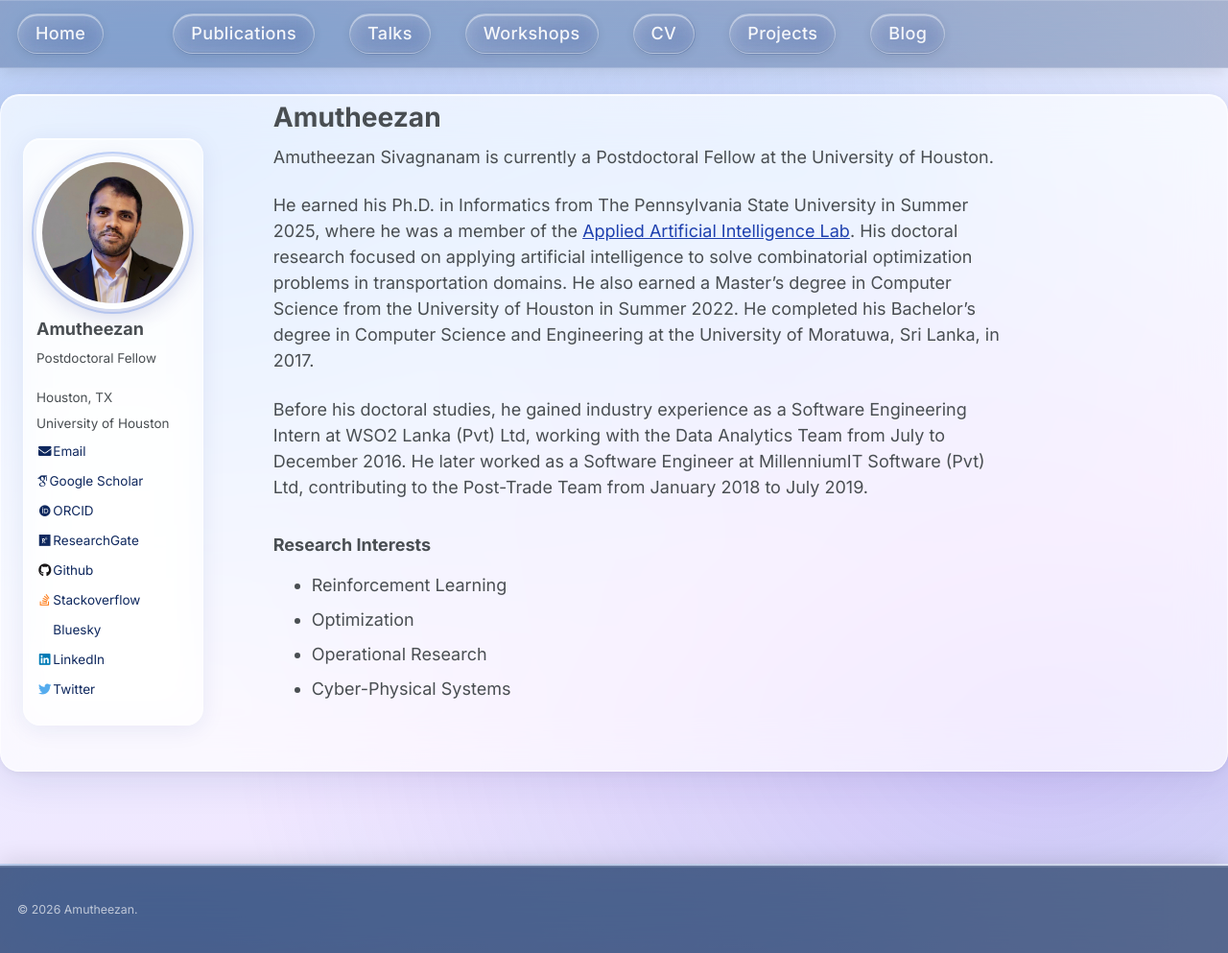
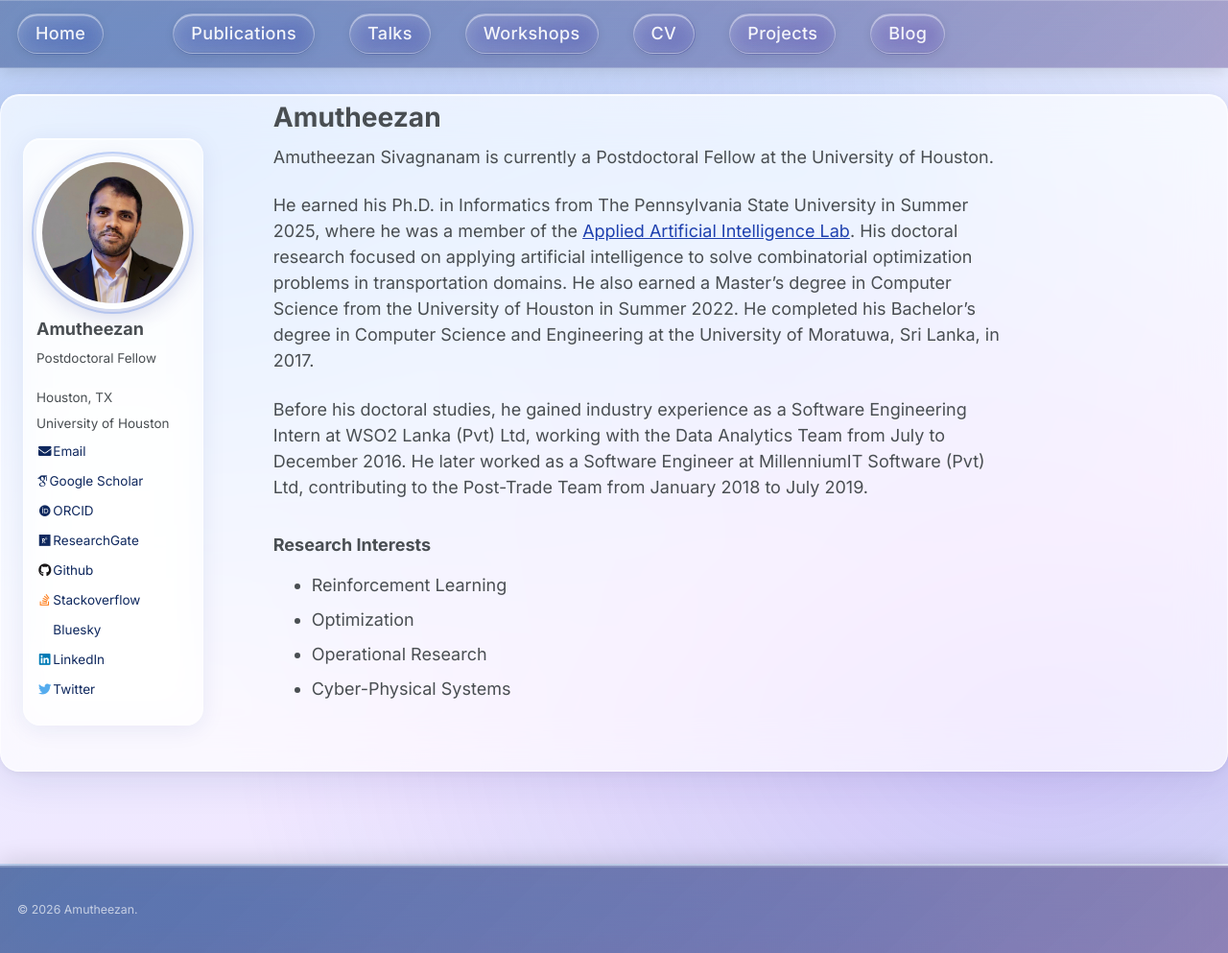
Before and after one commit to Amutheezan/amutheezan.github.io, a Jekyll site: the page built from _pages/about.md, in a window 1280 px wide and 993 px high. Shown: the whole window at 96% size. Built offline with Jekyll 4.4.1, drawn with Linux system fonts in a browser that asks for light colours; some web fonts are replaced.

Commit message:
Add blue-indigo gradient to header/footer, fix dropdown z-index

```diff
--- a/_sass/_footer.scss
+++ b/_sass/_footer.scss
@@ -20,11 +20,15 @@
           animation: intro 0.3s both;
   -webkit-animation-delay: 0.45s;
           animation-delay: 0.45s;
-  background: rgba(26, 47, 94, 0.7);
+  background: linear-gradient(
+    135deg,
+    rgba(30, 55, 120, 0.60) 0%,
+    rgba(55, 25, 110, 0.50) 100%
+  );
   backdrop-filter: blur(28px) saturate(180%);
   -webkit-backdrop-filter: blur(28px) saturate(180%);
-  border-top: 1px solid rgba(255, 255, 255, 0.15);
-  box-shadow: 0 -4px 24px rgba(0, 0, 0, 0.12), inset 0 1px 0 rgba(255, 255, 255, 0.1);
+  border-top: 1px solid rgba(255, 255, 255, 0.20);
+  box-shadow: 0 -4px 24px rgba(0, 0, 0, 0.14), inset 0 1px 0 rgba(255, 255, 255, 0.18);
 
   footer {
     @include clearfix;
--- a/_sass/_masthead.scss
+++ b/_sass/_masthead.scss
@@ -6,13 +6,17 @@
   position: sticky;
   top: 0;
   z-index: 20;
-  background: rgba(30, 50, 100, 0.30);
+  background: linear-gradient(
+    135deg,
+    rgba(30, 55, 120, 0.45) 0%,
+    rgba(55, 25, 110, 0.35) 100%
+  );
   backdrop-filter: blur(32px) saturate(200%);
   -webkit-backdrop-filter: blur(32px) saturate(200%);
-  border-bottom: 1px solid rgba(255, 255, 255, 0.18);
+  border-bottom: 1px solid rgba(255, 255, 255, 0.20);
   box-shadow:
-    0 2px 16px rgba(0, 0, 0, 0.12),
-    inset 0 1px 0 rgba(255, 255, 255, 0.18);
+    0 2px 16px rgba(0, 0, 0, 0.14),
+    inset 0 1px 0 rgba(255, 255, 255, 0.22);
   -webkit-animation: intro 0.3s both;
           animation: intro 0.3s both;
   -webkit-animation-delay: 0.15s;
--- a/_sass/_sidebar.scss
+++ b/_sass/_sidebar.scss
@@ -7,10 +7,9 @@
    ========================================================================== */
 
 .sidebar {
-  -webkit-transform: translate3d(0, 0 , 0);
-          transform: translate3d(0, 0 , 0);
   position: relative;
   z-index: 30;
+  overflow: visible;
 
   @include clearfix();
   margin-bottom: 1em;
@@ -184,7 +183,7 @@
   background: rgba(255, 255, 255, 0.8);
   backdrop-filter: blur(24px) saturate(160%);
   -webkit-backdrop-filter: blur(24px) saturate(160%);
-  z-index: 20;
+  z-index: 9999;
   box-shadow:
     0 8px 32px rgba(31, 38, 135, 0.15),
     inset 0 1px 0 rgba(255, 255, 255, 0.9);
```
